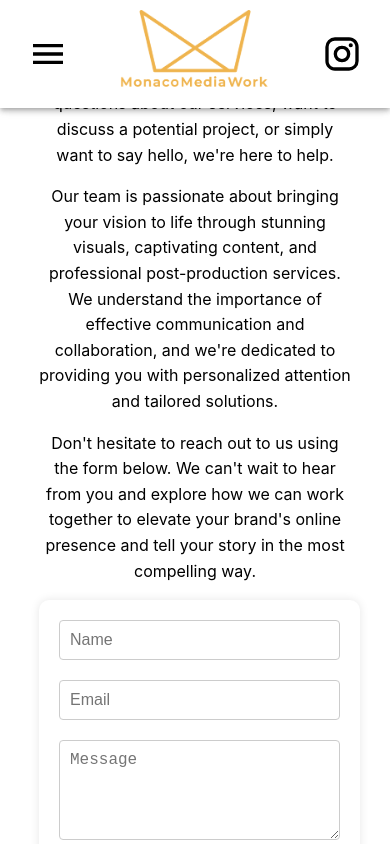
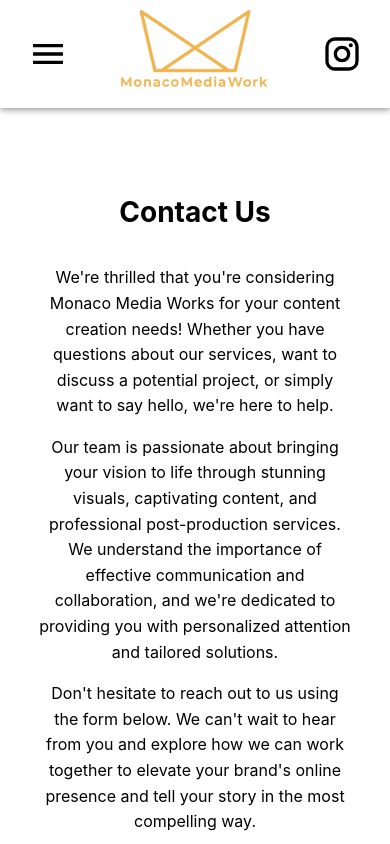
Before and after one commit to himonaco/MMW, a React (Create React App) app in the folder mmw/: page /contact in a window 390 px wide. Shown: the top 844 px of the page. Built offline with nearby package versions, Linux system fonts and the light colour scheme.

Commit message:
New pages, with more content

```diff
--- a/mmw/src/Contact.css
+++ b/mmw/src/Contact.css
@@ -59,8 +59,8 @@
       }
   }
 
-  /* @media screen and (max-width: 767px) {
+  @media screen and (max-width: 767px) {
     .title {
-        margin-top: 650px;
+        margin-top: 520px;
     }
-  } */
+  }
```
